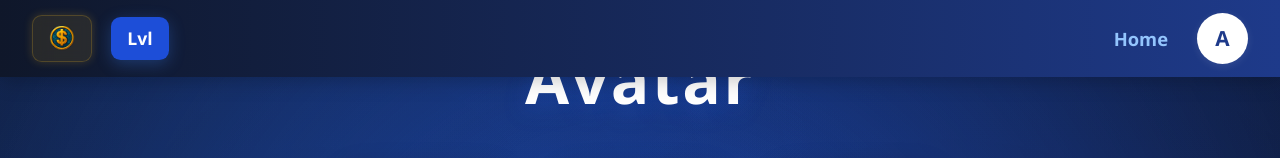
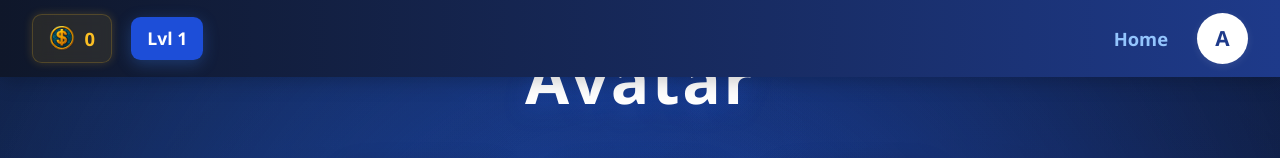
Before and after one commit to zelenajabukaa/stocktrainerFrontend, a React (Vite) app: page /user/avatar in a window 1280 px wide. Shown: the top 158 px of the page. Built offline with nearby package versions, Linux system fonts and the light colour scheme.

Commit message:
zwischenschritt

```diff
--- a/src/components/AvatarSettings.tsx
+++ b/src/components/AvatarSettings.tsx
@@ -27,9 +27,23 @@ const AvatarSettings: React.FC = () => {
     avatar8,
     avatar9,
   ];
+
+    let username = "Username";
+  try {
+    const userData = localStorage.getItem('user');
+    if (userData) {
+      const userObj = JSON.parse(userData);
+      if (userObj.username) username = userObj.username;
+    }
+  } catch {}
+  const level = 1;
+  const ingameCurrency = 0;
+
+
   return (
     <div className={styles.avatarSettingsContainer}>
-      <Header />
+        <Header username={username} level={level} ingameCurrency={ingameCurrency} />
+
       <div className={styles.avatarSettingsContent}>
         <h2 className={styles.avatarTitle}>Avatar</h2>
         <div className={styles.avatarGrid}>
--- a/src/components/Header.tsx
+++ b/src/components/Header.tsx
@@ -61,7 +61,7 @@ const Header: React.FC<{ username: string; level: number; ingameCurrency: number
         {open && (
           <div className={styles.menuDropdown}>
             <button className={styles.menuItem}>Einstellungen</button>
-            <button className={styles.menuItem}>Avatar ändern</button>
+            <button className={styles.menuItem} onClick={() => navigate('/user/avatar')}>Avatar ändern</button>
             <button className={styles.menuItem} onClick={handleLogout}>Ausloggen</button>
           </div>
         )}
```
